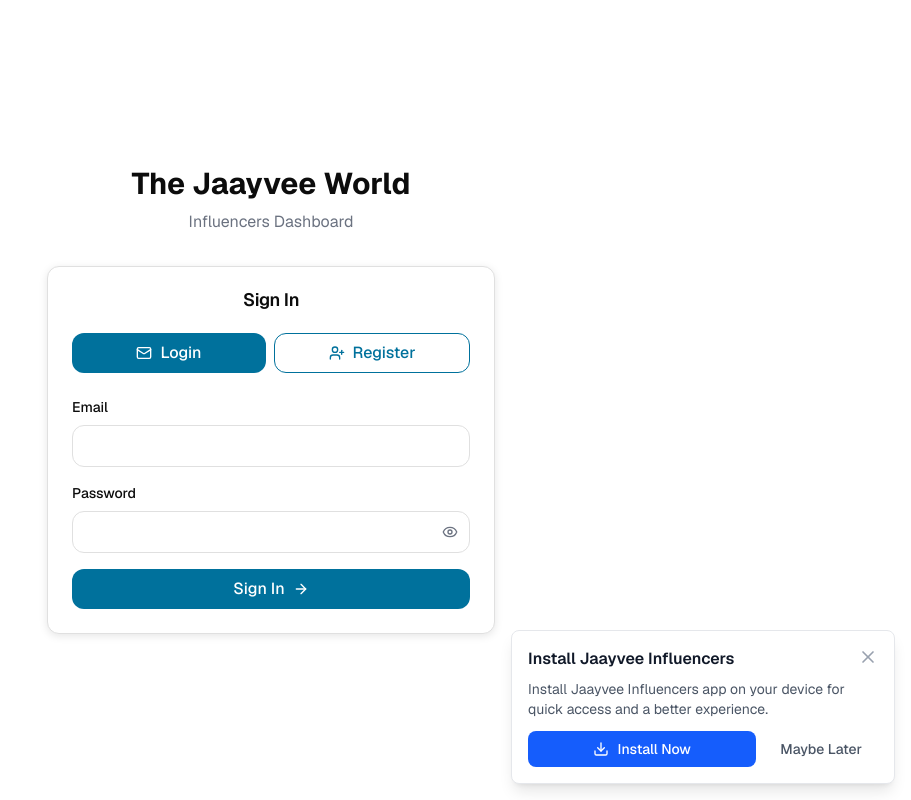
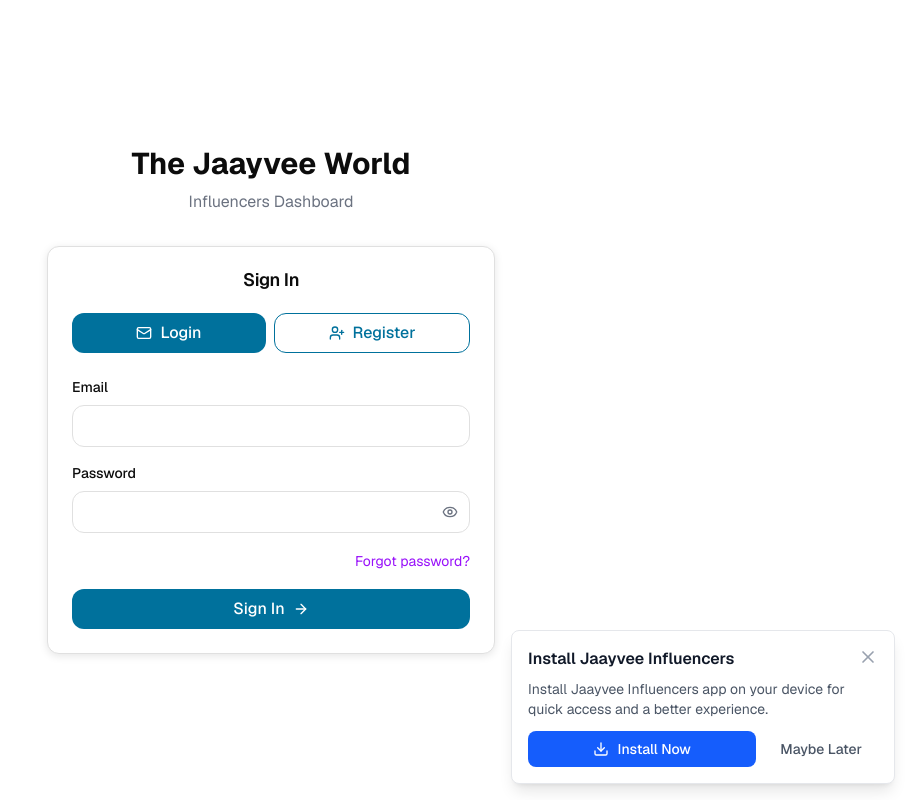
Before and after one commit to AESiR-0/influencer-the-jaayvee-world, a Next.js app: page /login in a window 1280 px wide. Shown: the whole page, without its empty margins (369-1280 px from the left). Built offline with nearby package versions, Linux system fonts and the light colour scheme; no server answers.

Commit message:
Add forgot password link to LoginPage and enhance error handling in UpdatesPanel
- Added a "Forgot password?" link to the LoginPage for user convenience.
- Improved error handling in UpdatesPanel by logging detailed error messages and handling potential API response errors more gracefully.

```diff
--- a/app/login/page.tsx
+++ b/app/login/page.tsx
@@ -180,6 +180,14 @@
                     </button>
                   </div>
                 </div>
+                <div className="text-right">
+                  <a
+                    href="https://thejaayveeworld.com/auth/forgot-password"
+                    className="text-sm text-purple-600 hover:text-purple-500"
+                  >
+                    Forgot password?
+                  </a>
+                </div>
                 <Button type="submit" className="w-full" disabled={isLoading}>
                   {isLoading ? "Signing in..." : "Sign In"}
                   <ArrowRight className="h-4 w-4 ml-2" />
--- a/components/UpdatesPanel.tsx
+++ b/components/UpdatesPanel.tsx
@@ -31,15 +31,29 @@
     const fetchUpdates = async () => {
       try {
         setLoading(true);
-        const response = await fetch(`${apiBaseUrl}/api/updates?audience=${audience}`);
+        setError(null);
+
+        // Add CORS headers if needed
+        const response = await fetch(`${apiBaseUrl}/api/updates?audience=${audience}`, {
+          method: 'GET',
+          headers: {
+            'Content-Type': 'application/json',
+          },
+          // Add credentials if needed for cross-origin
+          credentials: 'omit',
+        });
 
         if (!response.ok) {
-          throw new Error("Failed to fetch updates");
+          const errorText = await response.text();
+          console.error("Failed to fetch updates:", response.status, errorText);
+          throw new Error(`Failed to fetch updates: ${response.status}`);
         }
 
         const data = await response.json();
         if (data.success) {
           setUpdates(data.data || []);
+        } else {
+          throw new Error(data.error || "Failed to load updates");
         }
       } catch (err: any) {
         console.error("Error fetching updates:", err);
```
